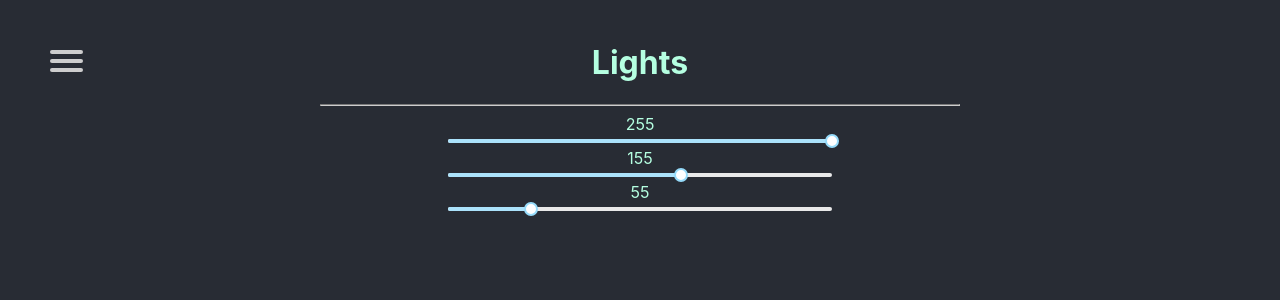
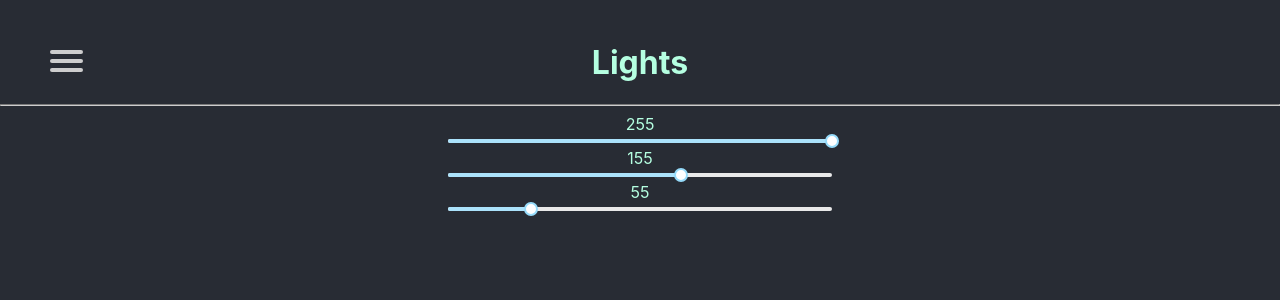
Before and after one commit to pmusgrave/iot-dashboard, a React (Create React App) app: page / in a window 1280 px wide. Shown: the top 300 px of the page. Built offline with nearby package versions, Linux system fonts and the light colour scheme.

Commit message:
fix some positioning and width issues

```diff
--- a/public/index.html
+++ b/public/index.html
@@ -7,7 +7,6 @@
     <meta name="theme-color" content="#000000" />
     <meta
       name="description"
-      content="Web site created using create-react-app"
     />
     <link rel="apple-touch-icon" href="%PUBLIC_URL%/logo192.png" />
     <!--
@@ -29,15 +28,5 @@
   <body>
     <noscript>You need to enable JavaScript to run this app.</noscript>
     <div id="root"></div>
-    <!--
-      This HTML file is a template.
-      If you open it directly in the browser, you will see an empty page.
-
-      You can add webfonts, meta tags, or analytics to this file.
-      The build step will place the bundled scripts into the <body> tag.
-
-      To begin the development, run `npm start` or `yarn start`.
-      To create a production bundle, use `npm run build` or `yarn build`.
-    -->
   </body>
 </html>
--- a/src/App.css
+++ b/src/App.css
@@ -1,6 +1,6 @@
 html, body, #root, #root>div {
   height: 100%;
-  overflow:hidden;
+  overflow:auto;
 }
 
 .App {
@@ -42,16 +42,14 @@ hr {
 }
 
 .sensortag_settings {
-  width: 50%;
   margin: 0 auto;
   align-items: center;
+  vertical-align: bottom;
   justify-content: center;
   background-color: #282c34;
-  height:100vh;
 }
 
 .lights_settings {
-  width: 50%;
   margin: 0 auto;
   align-items: center;
   vertical-align: bottom;
--- a/src/Components/DeviceList.js
+++ b/src/Components/DeviceList.js
@@ -22,7 +22,7 @@ class DeviceList extends Component {
                 <span></span>
                 <span></span>
                 <ul id="menu">
-                    <li> <h1>Devices</h1></li>
+                    <li> <h1 id="menu_header">Devices</h1></li>
                     {Object.keys(this.state.devices).map((list_item) => {
                         return <tr>
                             <li><button
```
